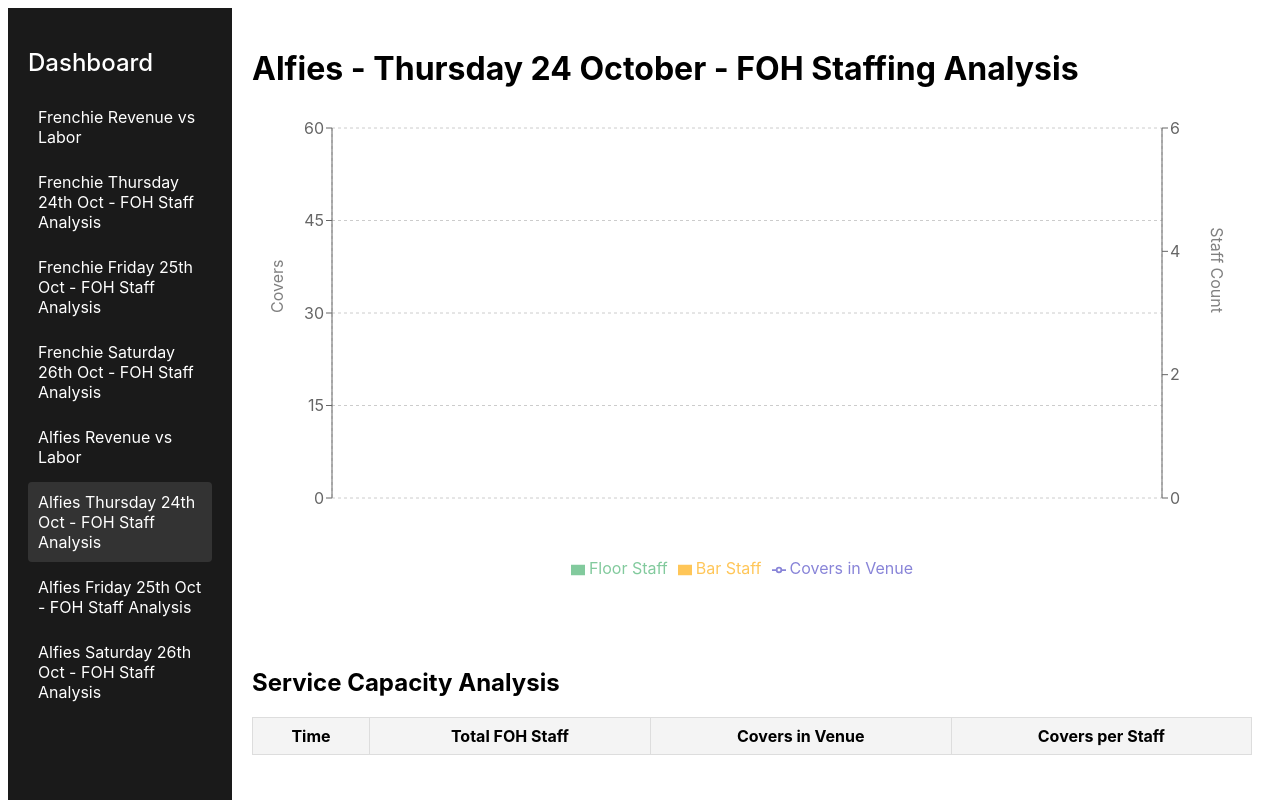
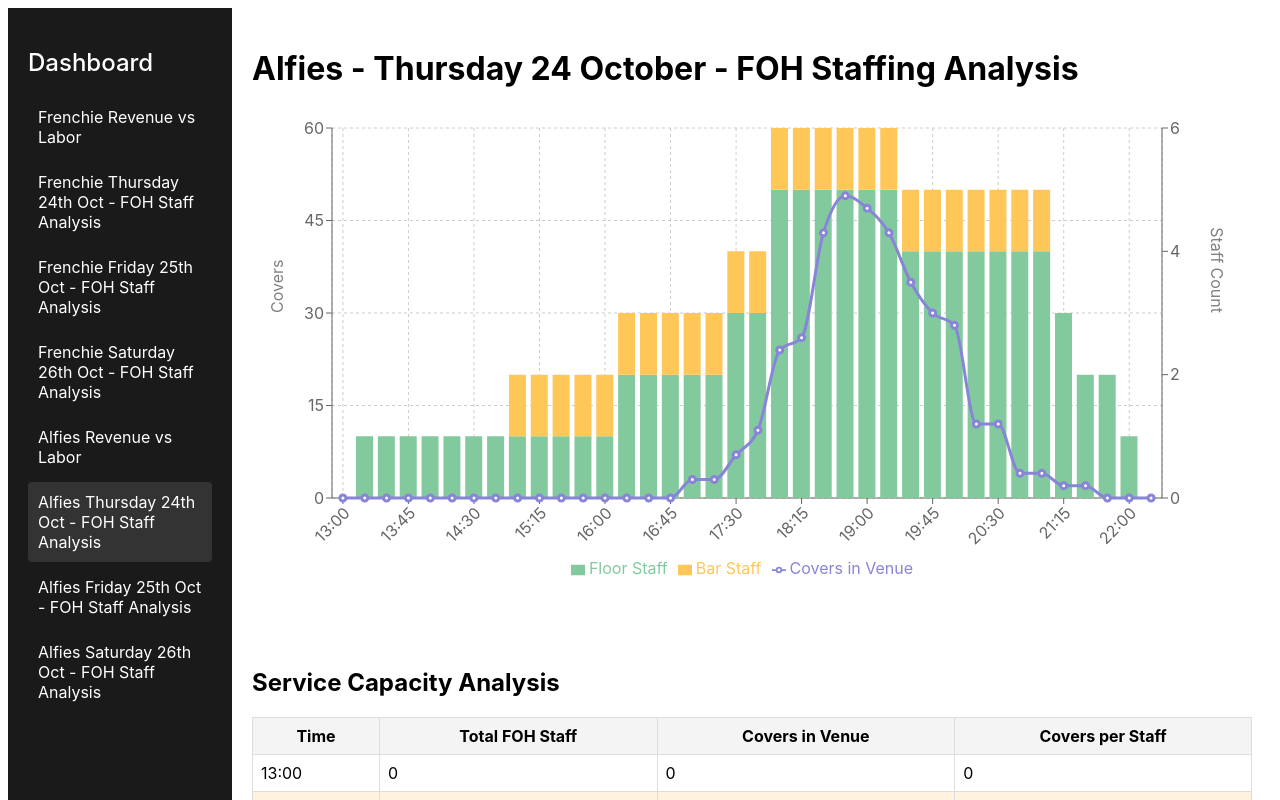
Before and after one commit to IsoBob1/labor-revenue-dashboard, a Next.js app: page /alfies-thursday in a window 1280 px wide. Shown: the top 800 px of the page. Built offline with nearby package versions, Linux system fonts and the light colour scheme.

Commit message:
Update alfies-thursday.js

```diff
--- a/pages/alfies-thursday.js
+++ b/pages/alfies-thursday.js
@@ -3,7 +3,44 @@
 import { ComposedChart, Line, Bar, XAxis, YAxis, CartesianGrid, Tooltip, Legend, ResponsiveContainer } from 'recharts';
 
 const data = [
-  // ... (keep all your existing data points)
+  { time: '13:00', floorStaff: 0, barStaff: 0, covers: 0 },
+  { time: '13:15', floorStaff: 1, barStaff: 0, covers: 0 }, // Abby starts
+  { time: '13:30', floorStaff: 1, barStaff: 0, covers: 0 },
+  { time: '13:45', floorStaff: 1, barStaff: 0, covers: 0 },
+  { time: '14:00', floorStaff: 1, barStaff: 0, covers: 0 },
+  { time: '14:15', floorStaff: 1, barStaff: 0, covers: 0 },
+  { time: '14:30', floorStaff: 1, barStaff: 0, covers: 0 },
+  { time: '14:45', floorStaff: 1, barStaff: 0, covers: 0 },
+  { time: '15:00', floorStaff: 1, barStaff: 1, covers: 0 }, // Olivia starts
+  { time: '15:15', floorStaff: 1, barStaff: 1, covers: 0 },
+  { time: '15:30', floorStaff: 1, barStaff: 1, covers: 0 },
+  { time: '15:45', floorStaff: 1, barStaff: 1, covers: 0 },
+  { time: '16:00', floorStaff: 1, barStaff: 1, covers: 0 },
+  { time: '16:15', floorStaff: 2, barStaff: 1, covers: 0 }, // Ronnie starts
+  { time: '16:30', floorStaff: 2, barStaff: 1, covers: 0 },
+  { time: '16:45', floorStaff: 2, barStaff: 1, covers: 0 },
+  { time: '17:00', floorStaff: 2, barStaff: 1, covers: 3 },
+  { time: '17:15', floorStaff: 2, barStaff: 1, covers: 3 },
+  { time: '17:30', floorStaff: 3, barStaff: 1, covers: 7 }, // Alli starts
+  { time: '17:45', floorStaff: 3, barStaff: 1, covers: 11 },
+  { time: '18:00', floorStaff: 5, barStaff: 1, covers: 24 }, // Rose and Sarah start
+  { time: '18:15', floorStaff: 5, barStaff: 1, covers: 26 },
+  { time: '18:30', floorStaff: 5, barStaff: 1, covers: 43 },
+  { time: '18:45', floorStaff: 5, barStaff: 1, covers: 49 },
+  { time: '19:00', floorStaff: 5, barStaff: 1, covers: 47 },
+  { time: '19:15', floorStaff: 5, barStaff: 1, covers: 43 },
+  { time: '19:30', floorStaff: 4, barStaff: 1, covers: 35 }, // Ronnie ends
+  { time: '19:45', floorStaff: 4, barStaff: 1, covers: 30 },
+  { time: '20:00', floorStaff: 4, barStaff: 1, covers: 28 },
+  { time: '20:15', floorStaff: 4, barStaff: 1, covers: 12 },
+  { time: '20:30', floorStaff: 4, barStaff: 1, covers: 12 },
+  { time: '20:45', floorStaff: 4, barStaff: 1, covers: 4 },
+  { time: '21:00', floorStaff: 4, barStaff: 1, covers: 4 },
+  { time: '21:15', floorStaff: 3, barStaff: 0, covers: 2 }, // Olivia ends
+  { time: '21:30', floorStaff: 2, barStaff: 0, covers: 2 }, // Abby & Rose end
+  { time: '21:45', floorStaff: 2, barStaff: 0, covers: 0 },
+  { time: '22:00', floorStaff: 1, barStaff: 0, covers: 0 }, // Sarah ends
+  { time: '22:15', floorStaff: 0, barStaff: 0, covers: 0 } // Alli ends
 ];
 
 export default function AlfiesThursday() {
```
